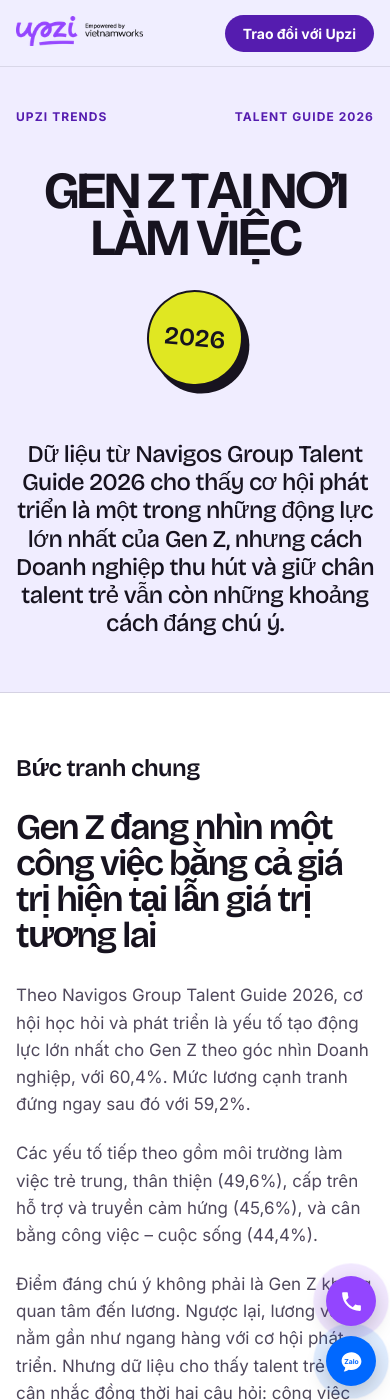
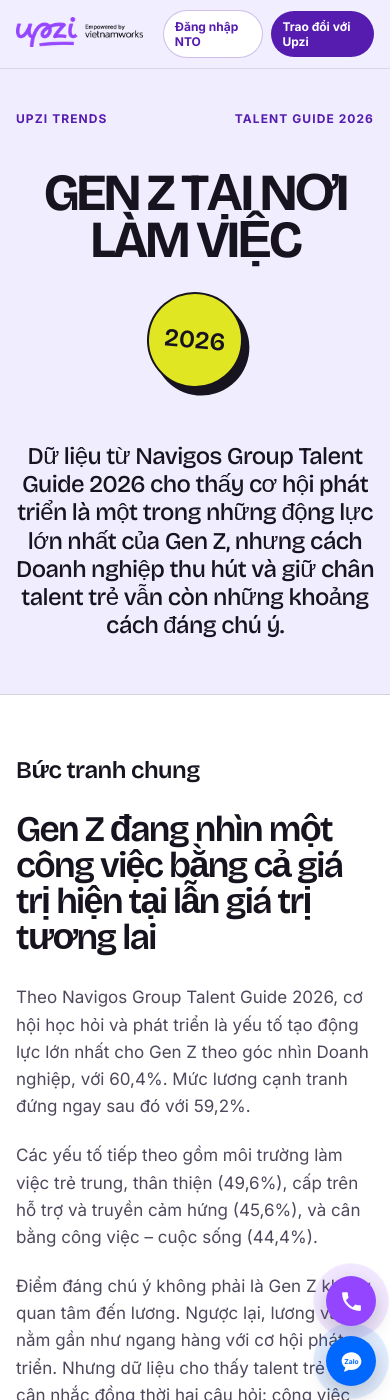
Before and after one commit to upzi-vn/employers, a Jekyll site: the page built from _posts/2026-08-08-bao-cao-genz.md, in a window 390 px wide and 1400 px high. Built offline with Jekyll 4.4.1, drawn with Linux system fonts in a browser that asks for light colours.

Commit message:
Add NTO login to Trends navigation

```diff
--- a/_layouts/trend.html
+++ b/_layouts/trend.html
@@ -17,17 +17,17 @@
   <style>
     :root{--purple:#9345FF;--purple-dark:#551CAF;--purple-deep:#551CAF;--lime:#E0E722;--lav:#F0EDFF;--lav2:#F8F6FC;--ink:#17131F;--body:#4F485C;--line:#DDD6E8;--white:#fff;--display:'Bricolage Grotesque',sans-serif;--bodyfont:'Inter',sans-serif}
     *{box-sizing:border-box;margin:0;padding:0}body{font-family:var(--bodyfont);color:var(--ink);background:var(--white);-webkit-font-smoothing:antialiased}a{text-decoration:none;color:inherit}.wrap{width:min(1180px,calc(100% - 48px));margin:auto}
-    .nav{position:sticky;top:0;z-index:50;background:rgba(240,237,255,.94);backdrop-filter:blur(12px);border-bottom:1px solid rgba(23,19,31,.1)}.nav-inner{height:66px;display:flex;align-items:center;justify-content:space-between;gap:20px}.logo-img{height:34px;width:auto}.nav-side{display:flex;align-items:center;gap:22px;font-size:14px;font-weight:700}.nav-side>a:first-child{color:var(--purple-dark)}.nav-cta{padding:10px 18px;border-radius:999px;background:var(--purple-dark);color:#fff}
+    .nav{position:sticky;top:0;z-index:50;background:rgba(240,237,255,.94);backdrop-filter:blur(12px);border-bottom:1px solid rgba(23,19,31,.1)}.nav-inner{height:66px;display:flex;align-items:center;justify-content:space-between;gap:20px}.logo-img{height:34px;width:auto}.nav-side{display:flex;align-items:center;gap:12px;font-size:14px;font-weight:700}.nav-link{color:var(--purple-dark);padding:9px 8px}.nav-login{padding:9px 16px;border-radius:999px;border:1.5px solid rgba(85,28,175,.28);color:var(--purple-dark);background:#fff}.nav-cta{padding:10px 18px;border-radius:999px;background:var(--purple-dark);color:#fff}
 
     .report-hero{overflow:hidden;background:var(--lav);padding:64px 0 78px;border-bottom:1px solid rgba(23,19,31,.12)}.report-kicker{display:flex;align-items:center;justify-content:space-between;gap:20px;font-size:12px;font-weight:800;letter-spacing:.09em;text-transform:uppercase;color:var(--purple-dark);margin-bottom:42px}.report-display{display:grid;grid-template-columns:minmax(0,1fr) 150px;gap:32px;align-items:center;padding:18px 0 20px}.report-display h1{font-family:var(--display);font-size:clamp(60px,8.5vw,132px);line-height:.86;letter-spacing:-.06em;text-transform:uppercase;font-weight:700;min-width:0}.year-badge{width:150px;height:150px;border:2px solid var(--ink);border-radius:50%;background:var(--lime);display:flex;align-items:center;justify-content:center;font-family:var(--display);font-size:38px;font-weight:600;box-shadow:7px 7px 0 var(--ink);transform:rotate(5deg)}.report-dek{font-family:var(--display);font-size:clamp(23px,3vw,38px);line-height:1.18;letter-spacing:-.025em;font-weight:500;text-align:center;max-width:900px;margin:50px auto 0}
 
     .report-main{background:#fff}.report-main section{padding:88px 0;border-bottom:1px solid var(--line)}.report-grid{display:grid;grid-template-columns:250px minmax(0,1fr);gap:70px;align-items:start}.section-label{font-family:var(--display);font-size:24px;line-height:1.15;letter-spacing:-.02em;font-weight:600;position:sticky;top:100px}.report-copy{max-width:800px;min-width:0}.report-copy>p{font-size:19px;line-height:1.6;color:var(--body);margin-bottom:22px}.report-copy h2{font-family:var(--display);font-size:clamp(36px,5vw,64px);line-height:1;letter-spacing:-.045em;margin:0 0 28px;font-weight:600}.report-copy h3{font-family:var(--display);font-size:28px;line-height:1.15;margin:38px 0 12px}.report-copy ul{padding-left:22px;margin:0 0 24px}.report-copy li{font-size:18px;line-height:1.6;color:var(--body);margin:8px 0}
 
-    .data-band{background:var(--purple-dark);color:#fff!important}.data-band .section-label{color:var(--lime)}.data-band .report-copy>p,.data-band .report-copy li{color:rgba(255,255,255,.78)}.data-stack{display:grid;gap:18px;margin-top:34px}.data-card{display:grid;grid-template-columns:minmax(220px,240px) minmax(0,1fr);gap:34px;align-items:center;padding:34px 0;border-top:1px solid rgba(255,255,255,.22)}.data-card:first-child{border-top:0}.data-number{font-family:var(--display);font-size:clamp(58px,6vw,88px);line-height:.9;letter-spacing:-.055em;color:var(--lime);font-weight:600;white-space:nowrap}.data-text{min-width:0}.data-text h3{font-family:var(--display);font-size:27px;line-height:1.12;margin:0 0 8px;color:#fff}.data-text p{font-size:17px;line-height:1.55;color:rgba(255,255,255,.76)}
+    .data-band{background:var(--purple-dark);color:#fff!important}.data-band .section-label{color:var(--lime)}.data-band .report-copy>p,.data-band .report-copy li{color:rgba(255,255,255,.72)}.data-stack{display:grid;gap:18px;margin-top:34px}.data-card{display:grid;grid-template-columns:minmax(220px,240px) minmax(0,1fr);gap:34px;align-items:center;padding:34px 0;border-top:1px solid rgba(255,255,255,.2)}.data-card:first-child{border-top:0}.data-number{font-family:var(--display);font-size:clamp(58px,6vw,88px);line-height:.9;letter-spacing:-.055em;color:var(--lime);font-weight:600;white-space:nowrap}.data-text{min-width:0}.data-text h3{font-family:var(--display);font-size:27px;line-height:1.12;margin:0 0 8px;color:#fff}.data-text p{font-size:17px;line-height:1.55;color:rgba(255,255,255,.7)}
 
     .implications{background:var(--lav2)}.implication-list{display:grid;grid-template-columns:repeat(3,1fr);gap:14px;margin-top:38px}.implication{min-height:230px;background:#fff;border:1px solid var(--line);padding:28px;border-radius:20px}.implication-num{font-size:12px;font-weight:800;color:var(--purple);margin-bottom:48px}.implication h3{font-family:var(--display);font-size:23px;line-height:1.15;margin:0 0 10px}.implication p{font-size:15px;line-height:1.55;color:var(--body)}
 
-    .mid-cta{background:#fff!important;padding:26px 0!important;border-bottom:1px solid var(--line)!important}.mid-cta .wrap{width:min(1180px,calc(100% - 48px))}.mid-cta-card{max-width:800px;margin-left:320px;border-left:4px solid var(--purple);background:var(--lav2);border-radius:0 16px 16px 0;padding:20px 22px;display:grid;grid-template-columns:minmax(0,1fr) auto;gap:22px;align-items:center}.mid-cta h2{font-family:var(--display);font-size:23px;line-height:1.15;letter-spacing:-.02em;margin:0 0 6px}.mid-cta p{font-size:14.5px;line-height:1.5;color:var(--body);max-width:620px}.mid-cta a{display:inline-flex;align-items:center;justify-content:center;color:var(--purple-dark);font-weight:800;white-space:nowrap;font-size:14px}.mid-cta a:hover{text-decoration:underline}
+    .mid-cta{background:#fff!important;padding:0!important;border-bottom:1px solid var(--line)!important}.mid-cta-card{margin:0 auto;padding:24px 0;border-top:1px solid var(--line);display:flex;align-items:center;justify-content:space-between;gap:24px;color:var(--ink)}.mid-cta-copy{min-width:0}.mid-cta h2{font-family:var(--display);font-size:22px;line-height:1.2;letter-spacing:-.02em;margin:0 0 5px}.mid-cta p{font-size:14.5px;line-height:1.5;color:var(--body);max-width:650px}.mid-cta a{display:inline-flex;align-items:center;justify-content:center;color:var(--purple-dark);font-weight:800;white-space:nowrap;padding:8px 0;border-bottom:2px solid var(--purple-dark)}
 
     .report-cta{background:var(--lime);padding:80px 0;border-bottom:0!important}.cta-inner{display:grid;grid-template-columns:1fr auto;gap:42px;align-items:end}.report-cta h2{font-family:var(--display);font-size:clamp(42px,6vw,76px);line-height:.95;letter-spacing:-.045em;max-width:820px}.report-cta p{font-size:17px;line-height:1.55;max-width:650px;margin-top:18px;color:#38333f}.report-cta a{display:inline-flex;align-items:center;justify-content:center;background:var(--purple-dark);color:#fff;border-radius:999px;padding:15px 24px;font-weight:800;white-space:nowrap}
 
@@ -35,13 +35,14 @@
 
     footer{background:#fff;padding:34px 0;color:#81798C;font-size:13px}.footer-inner{display:flex;justify-content:space-between;gap:30px;flex-wrap:wrap}.footer-logo{height:62px;margin-bottom:8px}
 
-    @media(max-width:900px){.report-display{grid-template-columns:minmax(0,1fr) 112px;gap:20px}.year-badge{width:112px;height:112px;font-size:29px}.report-grid{grid-template-columns:1fr;gap:28px}.section-label{position:static}.implication-list{grid-template-columns:1fr}.cta-inner{grid-template-columns:1fr}.mid-cta-card{margin-left:0;max-width:none}.data-card{grid-template-columns:200px minmax(0,1fr)}}
-    @media(max-width:600px){.wrap{width:min(100% - 32px,1180px)}.nav-side>a:first-child{display:none}.logo-img{height:30px}.report-hero{padding:42px 0 54px}.report-kicker{margin-bottom:26px}.report-display{grid-template-columns:1fr;text-align:center}.report-display h1{font-size:52px;line-height:.9}.year-badge{width:96px;height:96px;font-size:25px;margin:8px auto 0}.report-dek{font-size:24px;margin-top:34px}.report-main section{padding:62px 0}.report-copy>p{font-size:17px}.data-card{grid-template-columns:1fr;gap:14px}.data-number{font-size:68px}.mid-cta{padding:20px 0!important}.mid-cta-card{grid-template-columns:1fr;padding:18px}.mid-cta a{justify-content:flex-start}.report-cta a{width:100%}.report-cta{padding:62px 0}.float-contact{right:14px;bottom:14px;gap:10px}.float-btn{width:50px;height:50px}.float-btn svg{width:25px;height:25px}.float-btn .flabel{display:none}}
+    @media(max-width:900px){.report-display{grid-template-columns:minmax(0,1fr) 112px;gap:20px}.year-badge{width:112px;height:112px;font-size:29px}.report-grid{grid-template-columns:1fr;gap:28px}.section-label{position:static}.implication-list{grid-template-columns:1fr}.cta-inner{grid-template-columns:1fr}.mid-cta-card{align-items:flex-start}.data-card{grid-template-columns:200px minmax(0,1fr)}}
+    @media(max-width:700px){.nav-inner{height:auto;min-height:66px;padding:10px 0}.nav-side{gap:8px}.nav-link{display:none}.nav-login,.nav-cta{font-size:12px;padding:8px 11px}}
+    @media(max-width:600px){.wrap{width:min(100% - 32px,1180px)}.logo-img{height:30px}.report-hero{padding:42px 0 54px}.report-kicker{margin-bottom:26px}.report-display{grid-template-columns:1fr;text-align:center}.report-display h1{font-size:52px;line-height:.9}.year-badge{width:96px;height:96px;font-size:25px;margin:8px auto 0}.report-dek{font-size:24px;margin-top:34px}.report-main section{padding:62px 0}.report-copy>p{font-size:17px}.data-card{grid-template-columns:1fr;gap:14px}.data-number{font-size:68px}.mid-cta-card{display:block;padding:20px 0}.mid-cta a{margin-top:12px}.report-cta a{width:100%}.report-cta{padding:62px 0}.float-contact{right:14px;bottom:14px;gap:10px}.float-btn{width:50px;height:50px}.float-btn svg{width:25px;height:25px}.float-btn .flabel{display:none}}
     @media(prefers-reduced-motion:reduce){.float-btn:before{animation:none}}
   </style>
 </head>
 <body>
-  <nav class="nav"><div class="wrap nav-inner"><a href="{{ '/resources' | relative_url }}"><img src="/images/logo-upzi.png" srcset="/images/logo-upzi.png 1x, /images/logo-upzi@2x.png 2x" alt="Upzi" class="logo-img"></a><div class="nav-side"><a href="{{ '/free-trial' | relative_url }}">Trải nghiệm thử</a><a href="{{ '/' | relative_url }}#leadform" class="nav-cta">Trao đổi với Upzi</a></div></div></nav>
+  <nav class="nav"><div class="wrap nav-inner"><a href="{{ '/' | relative_url }}"><img src="/images/logo-upzi.png" srcset="/images/logo-upzi.png 1x, /images/logo-upzi@2x.png 2x" alt="Upzi" class="logo-img"></a><div class="nav-side"><a class="nav-link" href="{{ '/free-trial' | relative_url }}">Trải nghiệm thử</a><a class="nav-login" href="https://talent.navigos.vn/auth/login">Đăng nhập NTO</a><a href="{{ '/' | relative_url }}#leadform" class="nav-cta">Trao đổi với Upzi</a></div></div></nav>
 
   <header class="report-hero"><div class="wrap"><div class="report-kicker"><span>Upzi Trends</span><span>{{ page.trend_series | default: "Talent Guide 2026" }}</span></div><div class="report-display"><h1>{{ page.display_title | default: page.title }}</h1>{% if page.trend_year %}<div class="year-badge">{{ page.trend_year }}</div>{% else %}<div class="year-badge">{{ page.date | date: "%Y" }}</div>{% endif %}</div>{% if page.description %}<p class="report-dek">{{ page.description }}</p>{% endif %}</div></header>
 
```
